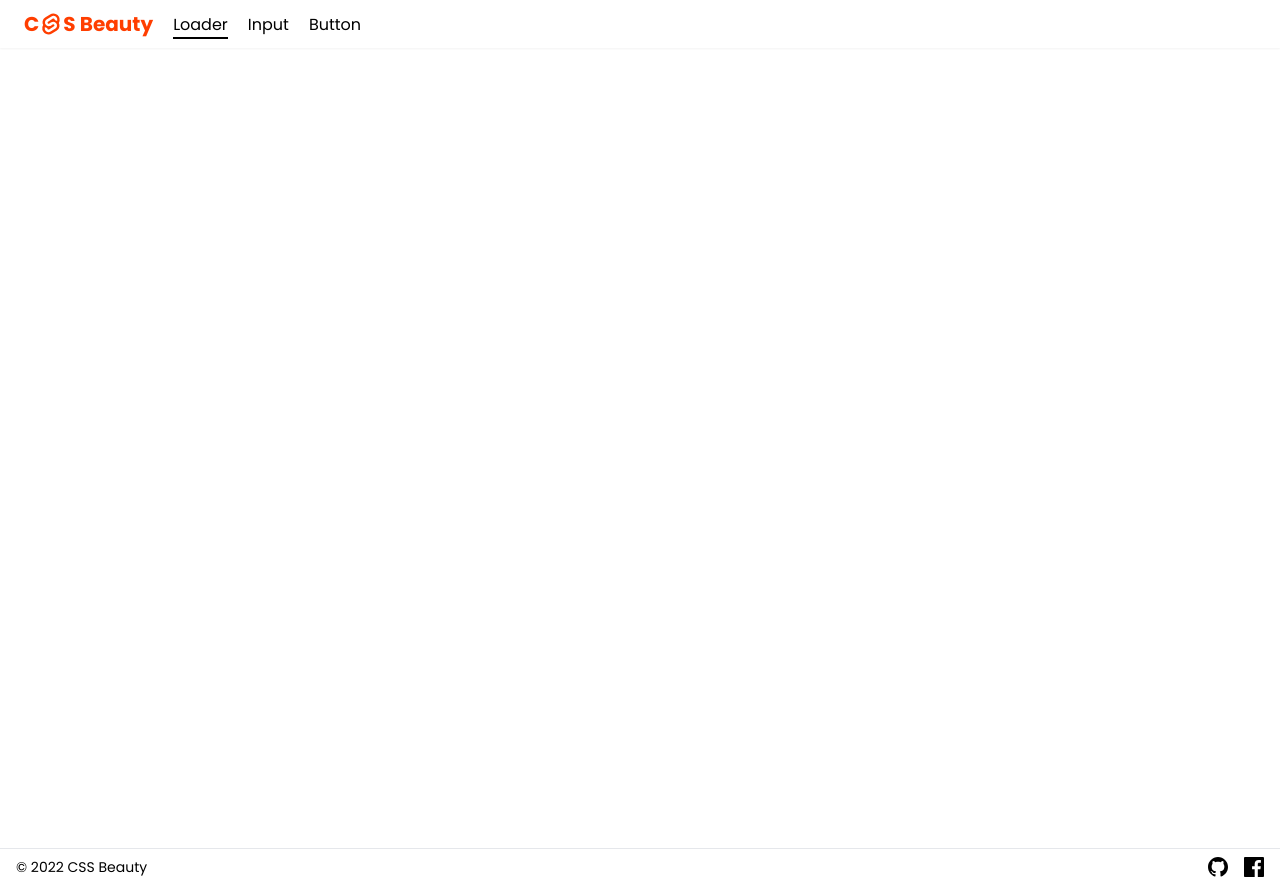
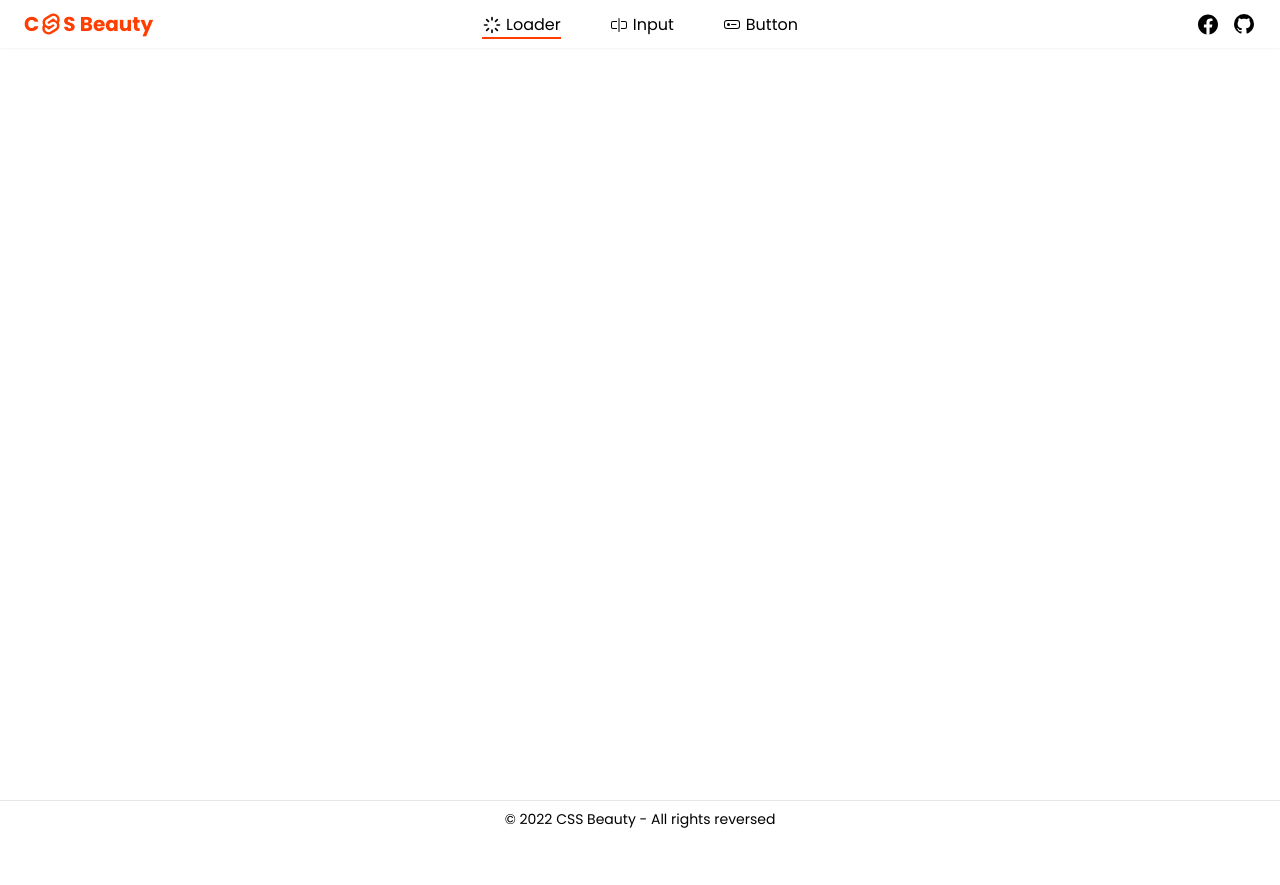
Before and after one commit to pth-1641/CSS-Beauty, a SvelteKit app: page /loader in a window 1280 px wide. After the commit the page ends 837 px from the top, so only its background shows below. Built offline with nearby package versions, Linux system fonts and the light colour scheme.

Commit message:
feat: add navbar icon and group color

```diff
--- a/src/components/Footer.svelte
+++ b/src/components/Footer.svelte
@@ -3,11 +3,9 @@
 </script>
 
 <div class="border-t py-2 px-4">
-  <div class="max-w-7xl flex items-center justify-between mx-auto">
-    <span class="text-sm">
-      © {year} CSS Beauty
-    </span>
-    <span class="flex items-center gap-4">
+  <div class="max-w-7xl mx-auto text-sm text-center">
+    © {year} CSS Beauty - All rights reversed
+    <!-- <span class="flex items-center gap-4">
       <a
         href="https://github.com/pth-1641"
         target="_blank"
@@ -40,6 +38,6 @@
           />
         </svg>
       </a>
-    </span>
+    </span> -->
   </div>
 </div>
--- a/src/components/Navbar.svelte
+++ b/src/components/Navbar.svelte
@@ -1,16 +1,21 @@
 <script>
-  import SvelteLogo from '../assets/svelte-logo.svg';
-  import { fade, fly } from 'svelte/transition';
-  import { onMount } from 'svelte';
-  import { page } from '$app/stores';
+  import SvelteLogo from "../assets/svelte-logo.svg";
+  import { fade, fly } from "svelte/transition";
+  import { onMount } from "svelte";
+  import { page } from "$app/stores";
+  import LoaderIcon from "./icons/LoaderIcon.svelte";
+  import InputIcon from "./icons/InputIcon.svelte";
+  import ButtonIcon from "./icons/ButtonIcon.svelte";
+  import FacebookIcon from "./icons/FacebookIcon.svelte";
+  import GithubIcon from "./icons/GithubIcon.svelte";
 
   let currentPath;
   let openMenu;
 
   const routes = [
-    { label: 'Loader', path: '/loader' },
-    { label: 'Input', path: '/input' },
-    { label: 'Button', path: '/button' },
+    { label: "Loader", path: "/loader", icon: LoaderIcon },
+    { label: "Input", path: "/input", icon: InputIcon },
+    { label: "Button", path: "/button", icon: ButtonIcon },
   ];
 
   onMount(() => {
@@ -19,27 +24,50 @@
 </script>
 
 <div
-  class=" fixed top-0 right-0 left-0 px-6 py-2 h-12 flex items-center gap-5 bg-white shadow-sm z-50"
+  class="fixed top-0 right-0 left-0 px-6 py-2 h-12 grid grid-cols-3 gap-5 bg-white shadow-sm z-50"
 >
-  <a href="/" class="flex items-center" on:click={() => (currentPath = '/')}>
-    <h3 class="text-xl font-bold text-[#ff3e00]">C</h3>
+  <a href="/" class="flex items-center" on:click={() => (currentPath = "/")}>
+    <h3 class="text-xl font-bold text-primary">C</h3>
     <img src={SvelteLogo} alt="CSS Beauty" class="w-6 h-6" />
-    <h3 class="text-xl font-bold text-[#ff3e00]">S Beauty</h3>
+    <h3 class="text-xl font-bold text-primary">S Beauty</h3>
   </a>
-  <ul class="hidden sm:flex mt-1 gap-5">
+  <ul class="hidden sm:flex mt-1 gap-12 lg:flex items-center justify-center">
     {#each routes as route}
       <li class="group">
         <a href={route.path} on:click={() => (currentPath = route.path)}>
-          {route.label}
+          <div class="flex items-center gap-1">
+            <svelte:component this={route.icon} class="w-5" />
+            {route.label}
+          </div>
           <div
             class={`w-full h-0.5 bg-black group-hover:scale-x-100 duration-150 ${
-              route.path === currentPath ? 'scale-x-100' : 'scale-x-0'
+              route.path === currentPath
+                ? "scale-x-100 bg-primary"
+                : "scale-x-0"
             }`}
           />
         </a>
       </li>
     {/each}
   </ul>
+  <div class="flex items-center gap-3 justify-end">
+    <a
+      href="https://www.facebook.com/pth.1641"
+      target="_blank"
+      rel="noopener noreferrer"
+      class="hover:text-primary duration-150"
+    >
+      <FacebookIcon />
+    </a>
+    <a
+      href="https://github.com/pth-1641"
+      target="_blank"
+      rel="noopener noreferrer"
+      class="hover:text-primary duration-150"
+    >
+      <GithubIcon />
+    </a>
+  </div>
   <!-- svelte-ignore a11y-click-events-have-key-events -->
   <img
     class="sm:hidden h-full ml-auto"
--- a/src/components/PageLoader.svelte
+++ b/src/components/PageLoader.svelte
@@ -8,10 +8,12 @@
     padding: 8px;
     aspect-ratio: 1;
     border-radius: 50%;
-    background: #ff3e00;
-    mask: conic-gradient(#0000 10%, #000), linear-gradient(#000 0 0) content-box;
+    mask:
+      conic-gradient(#0000 10%, #000),
+      linear-gradient(#000 0 0) content-box;
     mask-composite: subtract;
     animation: loader 1s infinite linear;
+    @apply bg-primary;
   }
   @keyframes loader {
     to {
--- /dev/null
+++ b/src/components/icons/ButtonIcon.svelte
@@ -0,0 +1,12 @@
+<svg
+  xmlns="http://www.w3.org/2000/svg"
+  width="20"
+  height="20"
+  viewBox="0 0 20 20"
+  {...$$props}
+>
+  <path
+    fill="currentColor"
+    d="M2 8a3 3 0 0 1 3-3h10a3 3 0 0 1 3 3v3a3 3 0 0 1-3 3H5a3 3 0 0 1-3-3zm3-2a2 2 0 0 0-2 2v3a2 2 0 0 0 2 2h10a2 2 0 0 0 2-2V8a2 2 0 0 0-2-2zm4 3.5a.5.5 0 0 1 .5-.5H14a.5.5 0 0 1 0 1H9.5a.5.5 0 0 1-.5-.5m-1 0a1.5 1.5 0 1 1-3 0a1.5 1.5 0 0 1 3 0"
+  />
+</svg>
--- /dev/null
+++ b/src/components/icons/FacebookIcon.svelte
@@ -0,0 +1,12 @@
+<svg
+  xmlns="http://www.w3.org/2000/svg"
+  width="24"
+  height="25"
+  viewBox="0 0 24 25"
+  {...$$props}
+>
+  <path
+    fill="currentColor"
+    d="M12 2.54c5.523 0 10 4.476 10 10c0 4.99-3.657 9.127-8.437 9.878V15.43h2.33l.443-2.89l-2.773-.001v-1.922c.015-.774.411-1.515 1.63-1.515h1.26V6.64s-1.144-.196-2.238-.196c-2.249 0-3.73 1.342-3.776 3.774l-.002.117v2.203H7.899v2.89h2.54v6.988C5.657 21.667 2 17.53 2 12.54c0-5.523 4.477-10 10-10"
+  />
+</svg>
--- /dev/null
+++ b/src/components/icons/GithubIcon.svelte
@@ -0,0 +1,12 @@
+<svg
+  xmlns="http://www.w3.org/2000/svg"
+  width="24"
+  height="24"
+  viewBox="0 0 24 24"
+  {...$$props}
+>
+  <path
+    fill="currentColor"
+    d="M12 2A10 10 0 0 0 2 12c0 4.42 2.87 8.17 6.84 9.5c.5.08.66-.23.66-.5v-1.69c-2.77.6-3.36-1.34-3.36-1.34c-.46-1.16-1.11-1.47-1.11-1.47c-.91-.62.07-.6.07-.6c1 .07 1.53 1.03 1.53 1.03c.87 1.52 2.34 1.07 2.91.83c.09-.65.35-1.09.63-1.34c-2.22-.25-4.55-1.11-4.55-4.92c0-1.11.38-2 1.03-2.71c-.1-.25-.45-1.29.1-2.64c0 0 .84-.27 2.75 1.02c.79-.22 1.65-.33 2.5-.33s1.71.11 2.5.33c1.91-1.29 2.75-1.02 2.75-1.02c.55 1.35.2 2.39.1 2.64c.65.71 1.03 1.6 1.03 2.71c0 3.82-2.34 4.66-4.57 4.91c.36.31.69.92.69 1.85V21c0 .27.16.59.67.5C19.14 20.16 22 16.42 22 12A10 10 0 0 0 12 2"
+  />
+</svg>
--- /dev/null
+++ b/src/components/icons/InputIcon.svelte
@@ -0,0 +1,17 @@
+<svg
+  xmlns="http://www.w3.org/2000/svg"
+  width="16"
+  height="16"
+  viewBox="0 0 16 16"
+  {...$$props}
+>
+  <g fill="currentColor">
+    <path
+      d="M10 5h4a1 1 0 0 1 1 1v4a1 1 0 0 1-1 1h-4v1h4a2 2 0 0 0 2-2V6a2 2 0 0 0-2-2h-4zM6 5V4H2a2 2 0 0 0-2 2v4a2 2 0 0 0 2 2h4v-1H2a1 1 0 0 1-1-1V6a1 1 0 0 1 1-1z"
+    />
+    <path
+      fill-rule="evenodd"
+      d="M8 1a.5.5 0 0 1 .5.5v13a.5.5 0 0 1-1 0v-13A.5.5 0 0 1 8 1"
+    />
+  </g>
+</svg>
--- /dev/null
+++ b/src/components/icons/LoaderIcon.svelte
@@ -0,0 +1,16 @@
+<svg
+  xmlns="http://www.w3.org/2000/svg"
+  width="24"
+  height="24"
+  viewBox="0 0 24 24"
+  {...$$props}
+>
+  <path
+    fill="none"
+    stroke="currentColor"
+    stroke-linecap="round"
+    stroke-linejoin="round"
+    stroke-width="2"
+    d="M12 6V3m4.25 4.75L18.4 5.6M18 12h3m-4.75 4.25l2.15 2.15M12 18v3m-4.25-4.75L5.6 18.4M6 12H3m4.75-4.25L5.6 5.6"
+  />
+</svg>
--- a/src/routes/+layout.svelte
+++ b/src/routes/+layout.svelte
@@ -1,17 +1,53 @@
 <script>
-  import { page } from '$app/stores';
-  import Transition from '../components/Transition.svelte';
-  import Navbar from '../components/Navbar.svelte';
-  import Modal from '../components/Modal.svelte';
-  import '../styles/globals.css';
-  import '../styles/prism-synthwave84.css';
-  import { isOpenModal } from '../stores';
-  import Footer from '../components/Footer.svelte';
+  import { page } from "$app/stores";
+  import Transition from "../components/Transition.svelte";
+  import Navbar from "../components/Navbar.svelte";
+  import Modal from "../components/Modal.svelte";
+  import "../styles/globals.css";
+  import "../styles/prism-synthwave84.css";
+  import { isOpenModal } from "../stores";
+  import Footer from "../components/Footer.svelte";
 </script>
 
 <svelte:head>
-  <title>CSS Beauty</title>
-  <meta name="description" content="CSS Beauty" />
+  <title>CSS Beauty - Beautifully simple click-to-copy CSS effects</title>
+  <meta
+    name="description"
+    content="Browse a carefully crafted collection of loaders, hover effects, transitions, and other CSS effects to use in your next project. Effects are designed with an emphasis on fluidity, simplicity, and ease of use."
+  />
+  <!-- OG -->
+  <meta
+    name="og:title"
+    content="CSS Beauty - Beautifully simple click-to-copy CSS effects"
+  />
+  <meta
+    name="og:description"
+    content="Browse a carefully crafted collection of loaders, hover effects, transitions, and other CSS effects to use in your next project. Effects are designed with an emphasis on fluidity, simplicity, and ease of use."
+  />
+  <meta property="og:type" content="website" />
+  <meta property="og:url" content="https://css-beauty.vercel.app" />
+  <meta
+    property="og:image"
+    content="https://raw.githubusercontent.com/pth-1641/CSS-Beauty/master/static/home.jpg"
+  />
+
+  <!-- Twitter -->
+  <meta name="twitter:card" content="summary_large_image" />
+  <meta property="twitter:domain" content="https://css-beauty.vercel.app" />
+  <meta property="twitter:url" content="https://css-beauty.vercel.app" />
+  <meta
+    name="twitter:title"
+    content="CSS Beauty - Beautifully simple click-to-copy CSS effects"
+  />
+  <meta
+    name="twitter:description"
+    content="Browse a carefully crafted collection of loaders, hover effects, transitions, and other CSS effects to use in your next project. Effects are designed with an emphasis on fluidity, simplicity, and ease of use."
+  />
+  <meta
+    name="twitter:image"
+    content="https://raw.githubusercontent.com/pth-1641/CSS-Beauty/master/static/home.jpg"
+  />
+
   <link rel="preconnect" href="https://fonts.googleapis.com" />
   <link rel="preconnect" href="https://fonts.gstatic.com" crossorigin />
   <link
@@ -26,12 +62,14 @@
     <Modal />
   {/if}
   <div class="h-12" />
-  <main class={`antialiased ${$page.route?.id !== '/' ? 'min-h-screen' : ''}`}>
+  <main
+    class={`antialiased ${$page.route?.id !== "/" ? "min-h-[calc(100vh_-_48px)]" : ""}`}
+  >
     <Transition url={$page.url}>
       <slot />
     </Transition>
   </main>
-  {#if $page.route?.id !== '/'}
+  {#if $page.route?.id !== "/"}
     <Footer />
   {/if}
 </div>
--- a/src/routes/+page.svelte
+++ b/src/routes/+page.svelte
@@ -1,6 +1,6 @@
 <script>
-  import HomeBg from '../assets/home-bg.webp';
-  import SvelteLogo from '../assets/svelte-logo.svg';
+  import HomeBg from "../assets/home-bg.webp";
+  import SvelteLogo from "../assets/svelte-logo.svg";
 </script>
 
 <div
@@ -8,12 +8,12 @@
   style="background-image: url({HomeBg}) "
 >
   <div class="max-w-md">
-    <div class="text-7xl font-bold text-[#ff3e00] flex items-center">
+    <div class="text-7xl font-bold text-primary flex items-center">
       <h3>C</h3>
       <img src={SvelteLogo} alt="CSS Beauty" class="w-20 h-20" />
       <h3>S</h3>
     </div>
-    <h3 class="text-7xl font-bold text-[#ff3e00] leading-10">Beauty</h3>
+    <h3 class="text-7xl font-bold text-primary leading-10">Beauty</h3>
     <h1 class="text-4xl font-bold mb-4 mt-16">
       Beautifully simple click-to-copy CSS effects
     </h1>
--- a/tailwind.config.cjs
+++ b/tailwind.config.cjs
@@ -1,8 +1,12 @@
 /** @type {import('tailwindcss').Config} */
 module.exports = {
-  content: ['./src/**/*.{html,js,svelte,ts}'],
+  content: ["./src/**/*.{html,js,svelte,ts}"],
   theme: {
-    extend: {},
+    extend: {
+      colors: {
+        primary: "#ff3e00",
+      },
+    },
   },
   plugins: [],
 };
```
Also changed, not shown: src/styles/prism-synthwave84.css (+15 -15 lines), static/home.png (deleted).
